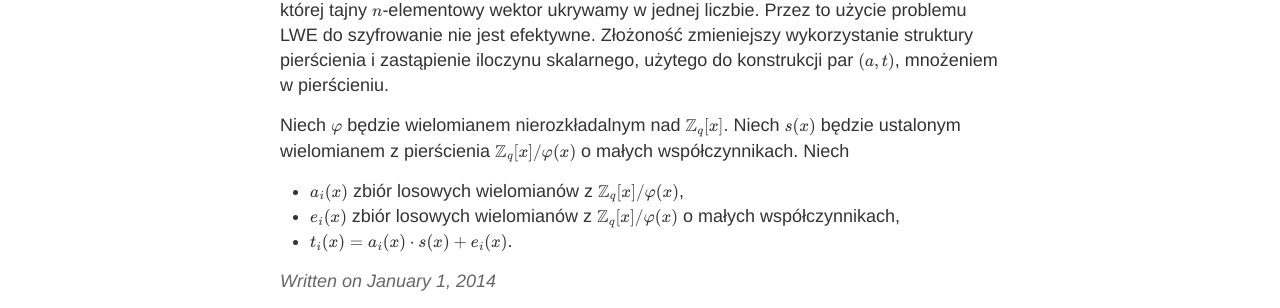
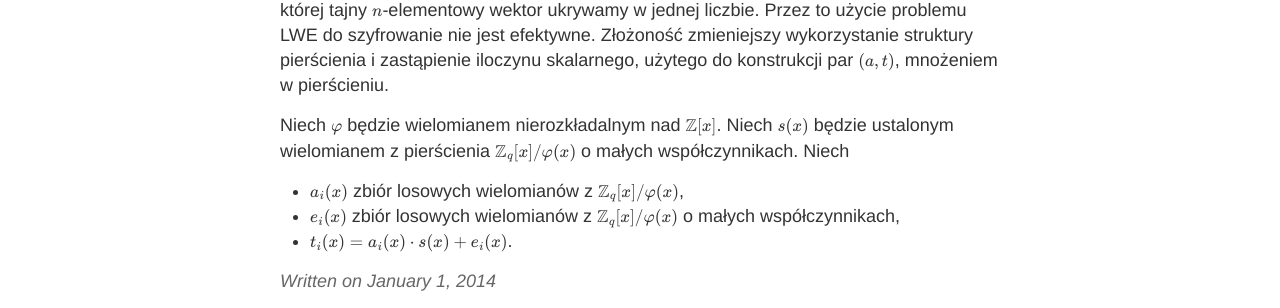
Before and after one commit to keIpie/keIpie.github.io, a Jekyll site: the page built from pq/_posts/2014-1-1-postquantum0.md, in a window 1280 px wide. Shown: the part 807-1115 px from the top of the page. Built offline with Jekyll 4.4.1, drawn with Linux system fonts in a browser that asks for light colours; formulas are drawn with MathJax 3.

Commit message:
saber lwr

```diff
--- a/pq/_posts/2014-1-1-postquantum0.md
+++ b/pq/_posts/2014-1-1-postquantum0.md
@@ -22,7 +22,7 @@ Zauważmy, że chcąc użyć problemu LWE do szyfrowania, znajdziemy się w sytu
 Przez to użycie problemu LWE do szyfrowanie nie jest efektywne. Złożoność zmieniejszy wykorzystanie struktury pierścienia i zastąpienie iloczynu
 skalarnego, użytego do konstrukcji par $(a,t)$, mnożeniem w pierścieniu.
 
-Niech $\varphi$ będzie wielomianem nierozkładalnym nad $\mathbb{Z}_q[x]$. Niech $s(x)$ będzie ustalonym wielomianem z pierścienia $\mathbb{Z}_q[x]/\varphi(x)$
+Niech $\varphi$ będzie wielomianem nierozkładalnym nad $\mathbb{Z}[x]$. Niech $s(x)$ będzie ustalonym wielomianem z pierścienia $\mathbb{Z}_q[x]/\varphi(x)$
 o małych współczynnikach. Niech
 
 - $a_i(x)$ zbiór losowych wielomianów z $\mathbb{Z}_q[x]/\varphi(x)$,
```
